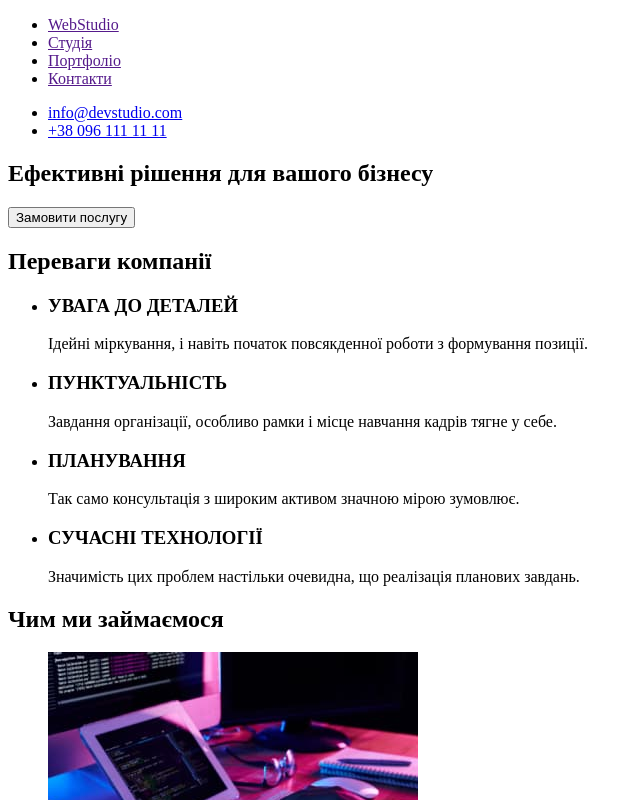
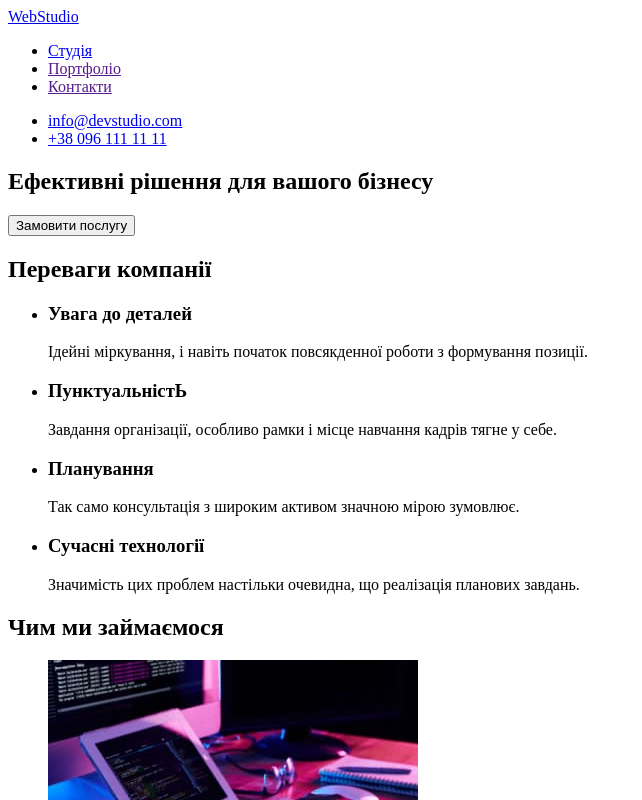
Before and after one commit to InnaStarzhynska/goit-markup-hw-01, a plain HTML site: page index.html in a window 1280 px wide. Shown: the top 800 px of the page, without its empty margins (0-642 px from the left). Drawn offline with Linux system fonts and the light colour scheme.

Commit message:
changed footer

```diff
--- a/index.html
+++ b/index.html
@@ -10,9 +10,9 @@
     <!-- Шапка -->
     <header>
         <nav>
+            <a href="./index.html">WebStudio</a>
             <ul>
-                <li><a href="">WebStudio</a></li>
-                <li><a href="">Студія</a></li>
+                <li><a href="./index.html">Студія</a></li>
                 <li><a href="">Портфоліо</a></li>
                 <li><a href="">Контакти</a></li>
             </ul>
@@ -38,19 +38,19 @@
         <h2>Переваги компанії</h2>
         <ul>
             <li>
-                <h3>УВАГА ДО ДЕТАЛЕЙ</h3>
+                <h3>Увага до деталей</h3>
                 <p>Ідейні міркування, і навіть початок повсякденної роботи з формування позиції.</p>
             </li>
             <li>
-                <h3>ПУНКТУАЛЬНІСТЬ</h3>
+                <h3>ПунктуальністЬ</h3>
                 <p>Завдання організації, особливо рамки і місце навчання кадрів тягне у себе.</p>
             </li>
             <li>
-                <h3>ПЛАНУВАННЯ</h3>
+                <h3>Планування</h3>
                 <p>Так само консультація з широким активом значною мірою зумовлює.</p>
             </li>
             <li>
-                <h3>СУЧАСНІ ТЕХНОЛОГІЇ</h3>
+                <h3>Сучасні технології</h3>
                 <p>Значимість цих проблем настільки очевидна, що реалізація планових завдань.</p>
             </li>
         </ul>
@@ -92,11 +92,14 @@
     </section>
     <!-- Футер -->
     <footer>
-        <a href="">WebStudio</a>
+        <a href="./index.html">WebStudio</a>
         <address>
-            <p>м. Київ, пр-т Лесі Українки, 26</p>
-            <a href="mailto:info@devstudio.com">info@devstudio.com</a>
-            <a href="tel:+380961111111">+38 096 111 11 11</a>
+            <ul>
+                <li><a href="https://goo.gl/maps/CPtrU1FHBa2aNyZL9" target="_blank" rel="noopener noreferrer nofollow">м. Київ, пр-т Лесі
+                    Українки, 26</a></li>
+                <li><a href="mailto:info@devstudio.com">info@devstudio.com</a></li>
+                <li><a href="tel:+380961111111">+38 096 111 11 11</a></li>
+            </ul>
         </address>
     </footer>
 </main>
```
